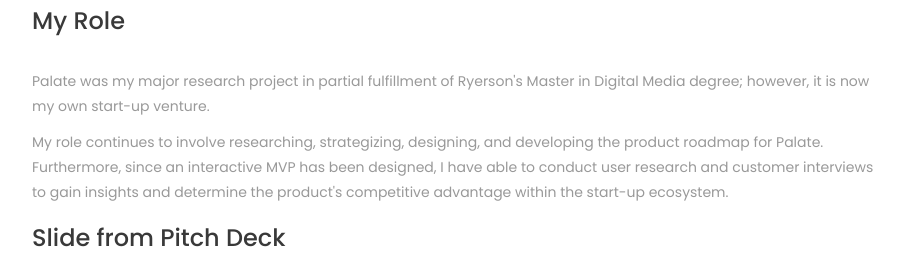
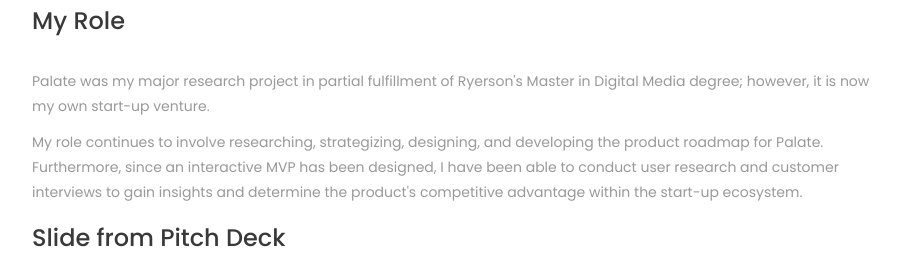
Before and after one commit to headdforddesignco/headforddesignco, a plain HTML site: page palate.html in a window 1280 px wide. Shown: the part 1800-2055 px from the top of the page, without its empty margins (38-941 px from the left). Drawn offline with Linux system fonts and the light colour scheme; a web font is replaced by a local one.

Commit message:
Update palate.html

```diff
--- a/palate.html
+++ b/palate.html
@@ -123,7 +123,7 @@
             <h3>My Role</h3></br>
             <p>Palate was my major research project in partial fulfillment of Ryerson's Master in Digital Media degree; however, it is now my own start-up venture.</p>
 
-            <p>My role continues to involve researching, strategizing, designing, and developing the product roadmap for Palate. Furthermore, since an interactive MVP has been designed, I have able to conduct user research and customer interviews to gain insights and determine the product's competitive advantage within the start-up ecosystem.</p>
+            <p>My role continues to involve researching, strategizing, designing, and developing the product roadmap for Palate. Furthermore, since an interactive MVP has been designed, I have been able to conduct user research and customer interviews to gain insights and determine the product's competitive advantage within the start-up ecosystem.</p>
 
             <h3>Slide from Pitch Deck</h3>
              <img src="img/portfolio/palate-marketopportunity.png" width="75%" alt="" class="img-responsive" />
```
